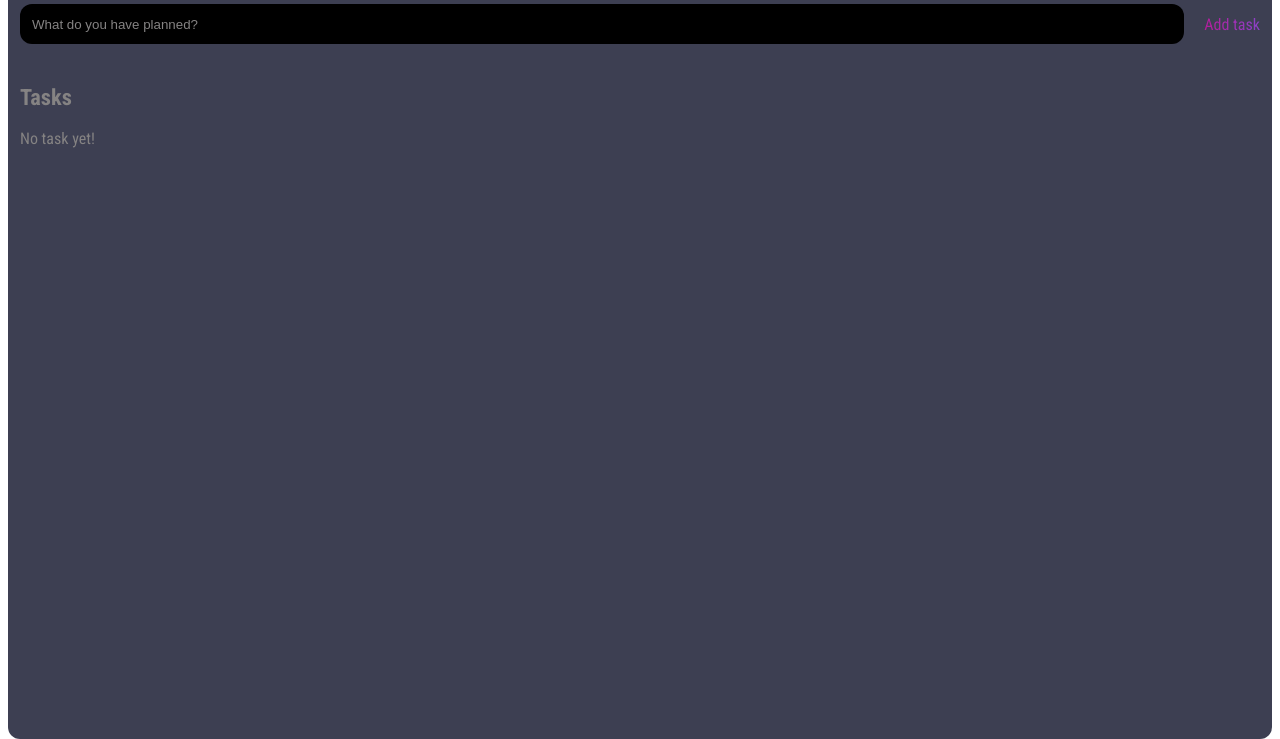
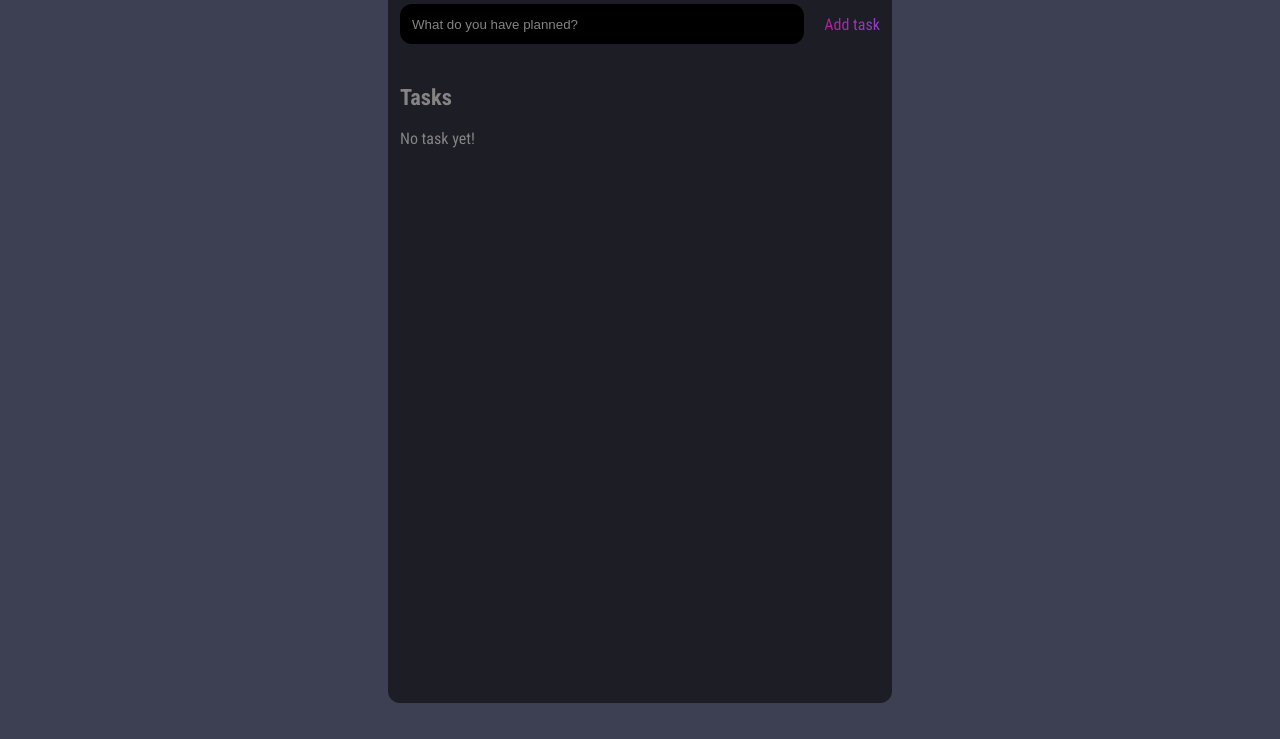
Before and after one commit to bactruongvan17/simple-task-list, a plain HTML site: page index.html in a window 1280 px wide. Shown: the part 85-824 px from the top of the page. Drawn offline with Linux system fonts and the light colour scheme.

Commit message:
Update CSS

```diff
--- a/style.css
+++ b/style.css
@@ -6,13 +6,16 @@ html, body {
     font-style: normal;
     color: #ffffff;
     height: 100vh;
+    background-color: #3d3f52;
 }
 
 #wrapper {
-    background-color: #3d3f52;
+    background-color: #1c1d25;
     padding: 8px 12px;
     border-radius: 12px;
-    height: 100%;
+    height: calc(100% - 36px);
+    width: 480px;
+    margin: 0 auto;
 }
 
 header h1 {
```
